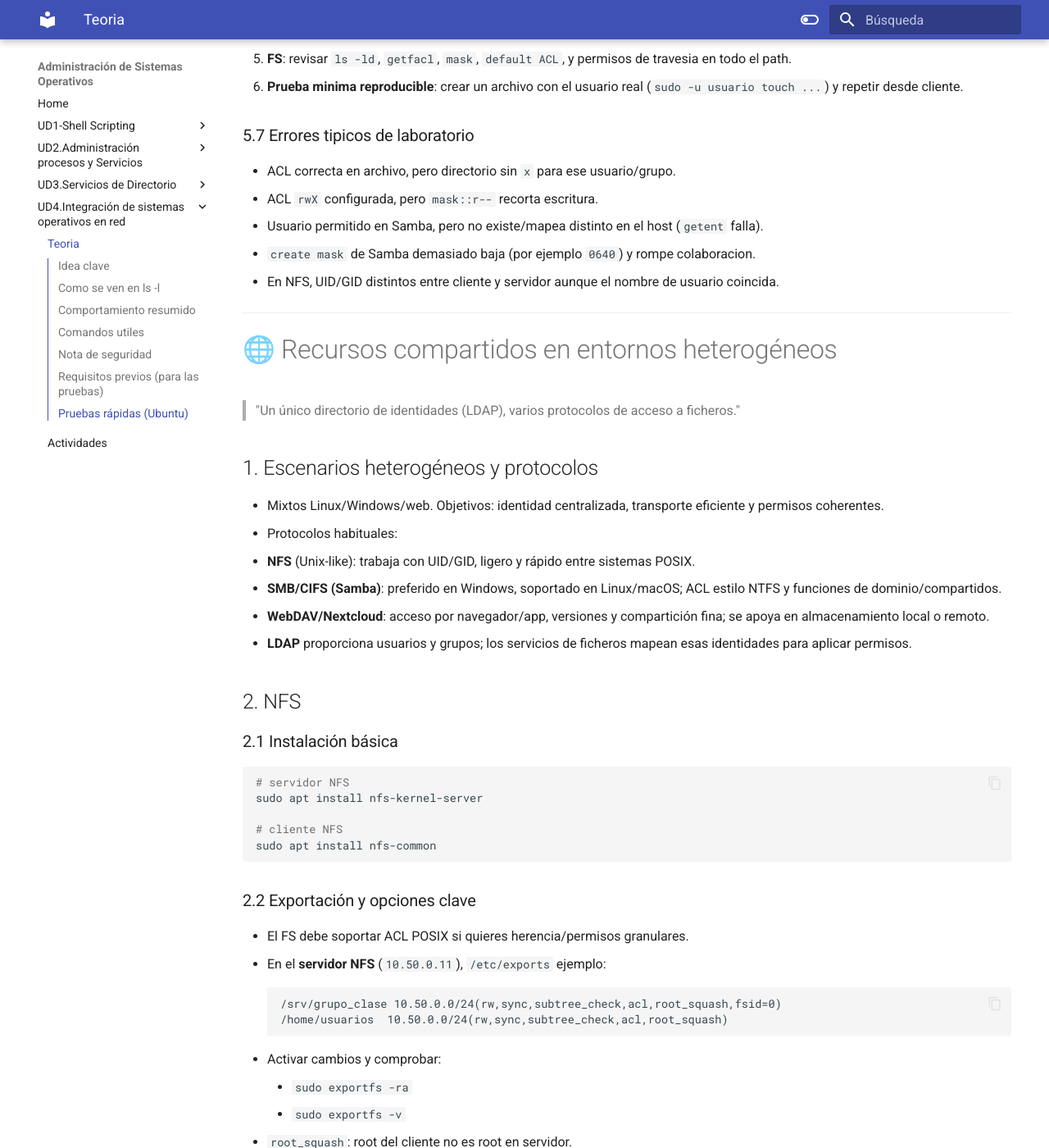
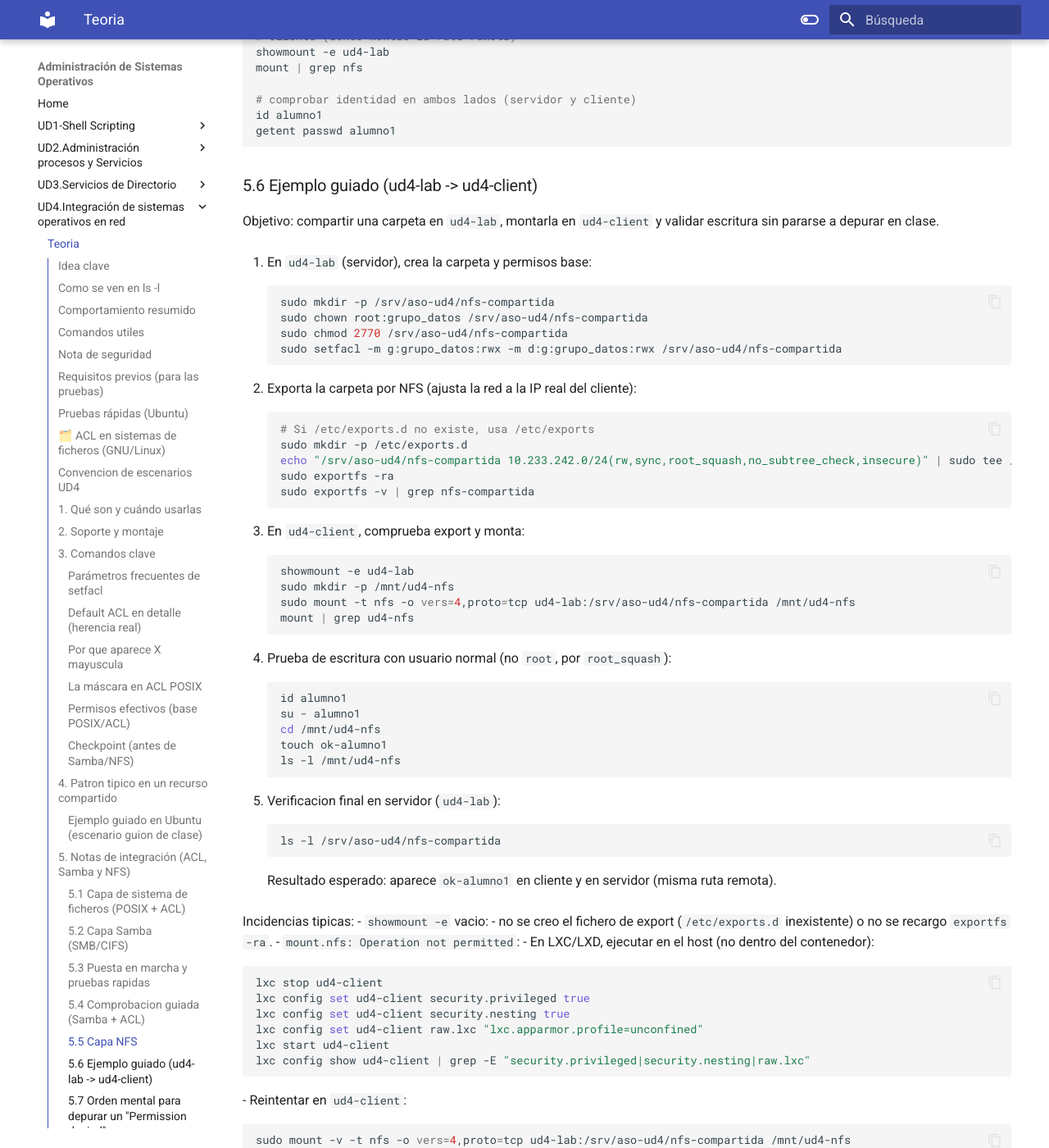
Before and after one commit to jmarlu/ASO, an MkDocs documentation site: the page built from docs/UD4/teoria.md, in a window 1280 px wide and 1400 px high, scrolled down 13298 px. Shown: the whole window at 82% size. Built offline with MkDocs 1.6.1 and Material for MkDocs 9.7.7, drawn with Linux system fonts in a browser that asks for light colours; some of the changed text lies outside the part shown.

Commit message:
addUD4nfsejemplolxc

````diff
--- a/docs/UD4/teoria.md
+++ b/docs/UD4/teoria.md
@@ -95,7 +95,7 @@ Los bits especiales son tres banderas adicionales al `rwx` clasico. Modifican **
    ```
    *Limpieza*: `sudo rm -r /tmp/sgid-demo /tmp/sticky-demo`.
 
-# 🗂️ ACL en sistemas de ficheros (GNU/Linux)
+## 🗂️ ACL en sistemas de ficheros (GNU/Linux)
 
 > “Compartir sin romper la seguridad: mismo recurso, permisos granulados.”
 
@@ -344,10 +344,16 @@ id alumno1                              # revisa grupos efectivos
   3. **Permisos del sistema de ficheros (POSIX + ACL)** en el servidor: kernel Linux, `mask`, ACL y permisos de travesia del path.
      Si falla aqui, entras al recurso pero operaciones como `put`/`mkdir` devuelven "Access denied".
 - Resumen: Samba controla la **puerta de entrada**; el FS controla la **operacion final** sobre ficheros y directorios.
-- Parametros clave para este laboratorio:
-  - `vfs objects = acl_xattr`: conserva ACL compatibles con clientes SMB.
-  - `inherit permissions = yes`: ayuda a heredar permisos del directorio padre.
-  - `create mask` y `directory mask`: maximos de permisos que Samba crea; si son muy restrictivos, recortan lo que esperabas por ACL.
+- **Parametros clave para este laboratorio**:
+  - `vfs objects = acl_xattr`: hace que Samba guarde metadatos ACL en atributos extendidos (`xattr`) para mantener compatibilidad con clientes Windows/SMB. Sin esto, es mas facil perder detalle de permisos al crear o modificar desde SMB.
+    Ejemplo didactico: un alumno crea un fichero por SMB y luego en servidor haces `getfacl /srv/aso-ud4/compartida/ok-alumno1`; debes ver ACL coherente con lo esperado en el recurso compartido.
+  - `inherit permissions = yes`: cuando un cliente SMB crea algo, Samba intenta heredar permisos del directorio padre en lugar de aplicar solo valores por defecto. Esto ayuda a mantener colaboracion estable en carpetas compartidas con `setgid` y ACL por defecto.
+    Ejemplo rapido:
+    - Padre: `chmod 2770 /srv/aso-ud4/compartida`
+    - Cliente SMB: `mkdir prueba-herencia`
+    - Servidor: `ls -ld /srv/aso-ud4/compartida/prueba-herencia` -> debe conservar grupo del recurso y bit `g+s`.
+  - `create mask` (archivos) y `directory mask` (carpetas) son el "techo" de permisos al crear por SMB: aunque la ACL permita mas, Samba no creara por encima de esa mascara. Ejemplo: con `create mask = 0660` y `directory mask = 2770`, los ficheros nuevos no tendran permisos para `other` y las carpetas heredaran grupo (`setgid`).
+
 
 Diagnostico rapido Samba:
 ```bash
@@ -400,7 +406,9 @@ EOF"
 Que debe comprobar el alumnado:
 - `read only = no` habilita escritura a nivel de share.
 - `valid users = @grupo_datos` solo deja entrar a miembros del grupo.
-- `create mask` y `directory mask` limitan permisos al crear por SMB.
+- `map to guest = never` evita accesos anonimos por error: si el usuario no existe o la contrasena falla, Samba deniega el acceso en vez de entrar como `guest`.
+- Comprobacion rapida: prueba `smbclient //ud4-lab/compartida -U alumno1` con contrasena incorrecta; debe fallar con error de autenticacion.
+
 
 2. Crea usuario Samba y reinicia servicio:
 ```bash
@@ -487,7 +495,71 @@ id alumno1
 getent passwd alumno1
 ```
 
-### 5.6 Orden mental para depurar un "Permission denied"
+### 5.6 Ejemplo guiado (ud4-lab -> ud4-client)
+Objetivo: compartir una carpeta en `ud4-lab`, montarla en `ud4-client` y validar escritura sin pararse a depurar en clase.
+
+1. En `ud4-lab` (servidor), crea la carpeta y permisos base:
+```bash
+sudo mkdir -p /srv/aso-ud4/nfs-compartida
+sudo chown root:grupo_datos /srv/aso-ud4/nfs-compartida
+sudo chmod 2770 /srv/aso-ud4/nfs-compartida
+sudo setfacl -m g:grupo_datos:rwx -m d:g:grupo_datos:rwx /srv/aso-ud4/nfs-compartida
+```
+
+2. Exporta la carpeta por NFS (ajusta la red a la IP real del cliente):
+```bash
+# Si /etc/exports.d no existe, usa /etc/exports
+sudo mkdir -p /etc/exports.d
+echo "/srv/aso-ud4/nfs-compartida 10.233.242.0/24(rw,sync,root_squash,no_subtree_check,insecure)" | sudo tee /etc/exports.d/ud4-nfs.exports
+sudo exportfs -ra
+sudo exportfs -v | grep nfs-compartida
+```
+
+3. En `ud4-client`, comprueba export y monta:
+```bash
+showmount -e ud4-lab
+sudo mkdir -p /mnt/ud4-nfs
+sudo mount -t nfs -o vers=4,proto=tcp ud4-lab:/srv/aso-ud4/nfs-compartida /mnt/ud4-nfs
+mount | grep ud4-nfs
+```
+
+4. Prueba de escritura con usuario normal (no `root`, por `root_squash`):
+```bash
+id alumno1
+su - alumno1
+cd /mnt/ud4-nfs
+touch ok-alumno1
+ls -l /mnt/ud4-nfs
+```
+
+5. Verificacion final en servidor (`ud4-lab`):
+```bash
+ls -l /srv/aso-ud4/nfs-compartida
+```
+Resultado esperado: aparece `ok-alumno1` en cliente y en servidor (misma ruta remota).
+
+Incidencias tipicas:
+- `showmount -e` vacio:
+  - no se creo el fichero de export (`/etc/exports.d` inexistente) o no se recargo `exportfs -ra`.
+- `mount.nfs: Operation not permitted`:
+  - En LXC/LXD, ejecutar en el host (no dentro del contenedor):
+  ```bash
+  lxc stop ud4-client
+  lxc config set ud4-client security.privileged true
+  lxc config set ud4-client security.nesting true
+  lxc config set ud4-client raw.lxc "lxc.apparmor.profile=unconfined"
+  lxc start ud4-client
+  lxc config show ud4-client | grep -E "security.privileged|security.nesting|raw.lxc"
+  ```
+  - Reintentar en `ud4-client`:
+  ```bash
+  sudo mount -v -t nfs -o vers=4,proto=tcp ud4-lab:/srv/aso-ud4/nfs-compartida /mnt/ud4-nfs
+  ```
+- `cd`/`touch` devuelve `Permission denied` tras montar:
+  - usuario en cliente no tiene el mismo UID/GID que en servidor (en NFS `sec=sys` mandan los numeros, no el nombre).
+  - se prueba como `root` y `root_squash` lo bloquea.
+
+### 5.7 Orden mental para depurar un "Permission denied"
 1. **Identidad**: `id usuario`, `getent passwd usuario`, `getent group grupo_datos`.
 2. **Servicio**:
    - Samba: revisar `valid users`, `read only`, masks, `testparm`.
@@ -504,7 +576,7 @@ getent passwd alumno1
 
 ---
 
-# 🌐 Recursos compartidos en entornos heterogéneos
+## 🌐 Recursos compartidos en entornos heterogéneos
 
 > "Un único directorio de identidades (LDAP), varios protocolos de acceso a ficheros."
 
@@ -579,6 +651,7 @@ sudo apt install samba
   directory mask = 0700
 ```
 - `acl_xattr` guarda ACL compatibles con clientes Windows; hereda las ACL POSIX si el FS las soporta.
+- `map to guest = never` desactiva el mapeo automatico a invitado (`guest`) cuando hay fallos de autenticacion; obliga a usar credenciales validas.
 ### 3.2 Integracion de permisos
 - Usa grupos LDAP para `valid users` y combina con ACL en el FS. La regla es doble: **Samba filtra por grupo** y **el sistema de ficheros aplica permisos/ACL**. Si falla cualquiera, se deniega el acceso.
   - `valid users = @grupo_datos` permite entrar solo a miembros del grupo LDAP.
````
Also changed, not shown: other parts of docs/UD4/teoria.md (+1 -1 lines).
